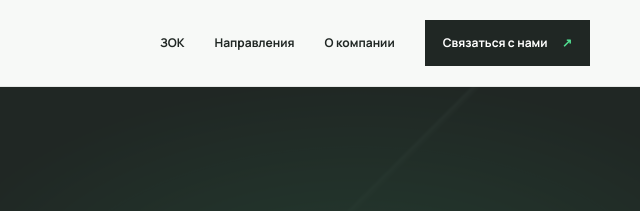
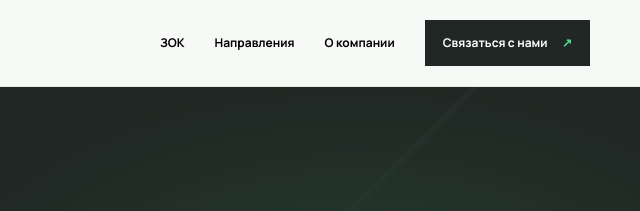
Before and after one commit to m1shutbrazil/stroitel_group.github.io, a plain HTML site: page index.html in a window 1280 px wide. Shown: the top 211 px of the page, 640-1280 px from the left. Drawn offline with Linux system fonts and the light colour scheme.

Commit message:
Update style.css

```diff
--- a/assets/css/style.css
+++ b/assets/css/style.css
@@ -2,7 +2,7 @@
 :root{--ink:#202724;--ink-2:#303a35;--green:#12b86a;--green-dark:#079653;--pale:#edf4ef;--paper:#f7f9f7;--muted:#77817b;--line:#dce4de}
 html{scroll-behavior:smooth;scroll-padding-top:88px}
 body{margin:0;background:var(--paper);color:var(--ink);font-family:Manrope,Arial,sans-serif;font-size:15px;line-height:1.65}
-a{color:inherit;text-decoration:none}
+a{color:black;text-decoration:none}
 img{display:block;max-width:100%}
 .container{width:min(1180px,calc(100% - 48px));margin-inline:auto}
 .header{position:sticky;top:0;z-index:20;background:rgba(247,249,247,.96);backdrop-filter:blur(14px);border-bottom:1px solid rgba(32,39,36,.08)}
```
